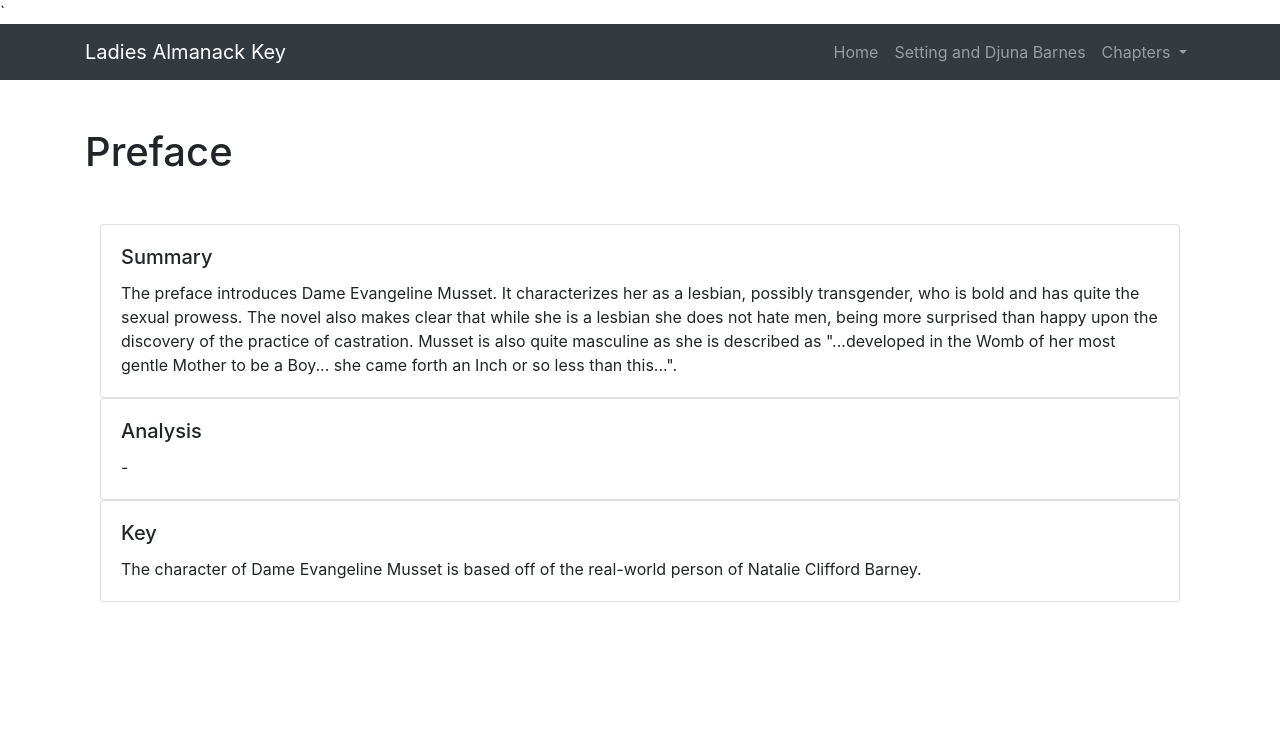
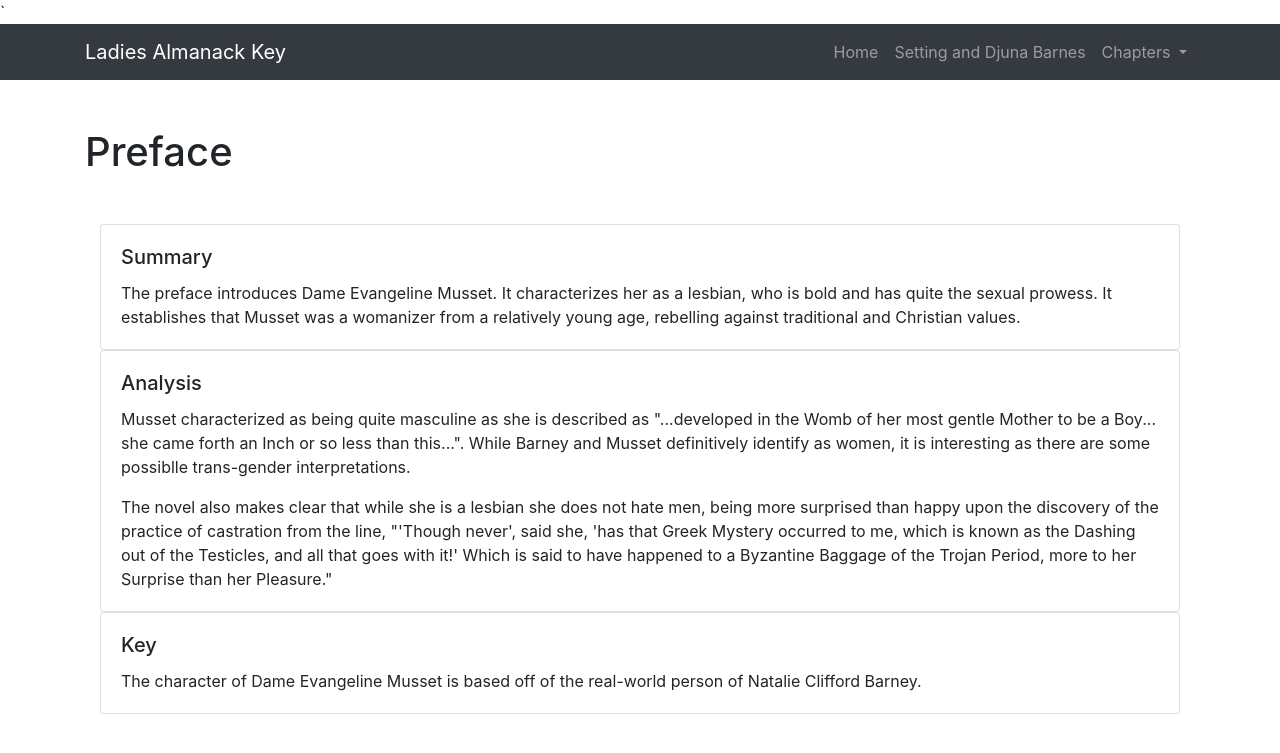
Before and after one commit to ns5ub/LadiesAlmanackGloss, a Jekyll site: the page built from _chapters/preface.md, in a window 1280 px wide. Shown: the top 753 px of the page. Built offline with Jekyll 4.4.1, drawn with Linux system fonts in a browser that asks for light colours; nearby versions of some CDN libraries; library files that are not in the unit come from our copies.

Commit message:
Update preface.md

```diff
--- a/_chapters/preface.md
+++ b/_chapters/preface.md
@@ -10,13 +10,16 @@ filename: _chapters/preface.html
       <div class="card">
           <div class="card-body">
                 <h5 class="card-title">Summary</h5>
-                <p class="card-text"> The preface introduces Dame Evangeline Musset. It characterizes her as a lesbian, possibly transgender, who is bold and has quite the sexual prowess. The novel also makes clear that while she is a lesbian she does not hate men, being more surprised than happy upon the discovery of the practice of castration. Musset is also quite masculine as she is described as "...developed in the Womb of her most gentle Mother to be a Boy... she came forth an Inch or so less than this...".  </p>
+                <p class="card-text"> The preface introduces Dame Evangeline Musset. It characterizes her as a lesbian, who is bold and has quite the sexual prowess. It establishes that Musset was a womanizer from a relatively young age, rebelling against traditional and Christian values. </p>
           </div>
       </div>
       <div class="card">
           <div class="card-body">
                 <h5 class="card-title">Analysis</h5>
-                <p class="card-text"> - </p>
+                <p class="card-text"> Musset characterized as being quite masculine as she is described as "...developed in the Womb of her most gentle Mother to be a Boy... she came forth an Inch or so less than this...". While Barney and Musset definitively identify as women, it is interesting as there are some possiblle trans-gender interpretations.
+                </p><p class="card-text">
+                The novel also makes clear that while she is a lesbian she does not hate men, being more surprised than happy upon the discovery of the practice of castration from the line, "'Though never', said she, 'has that Greek Mystery occurred to me, which is known as the Dashing out of the Testicles, and all that goes with it!' Which is said to have happened to a Byzantine Baggage of the Trojan Period, more to her Surprise than her Pleasure."
+                </p>
           </div>
       </div>
       <div class="card">
```
